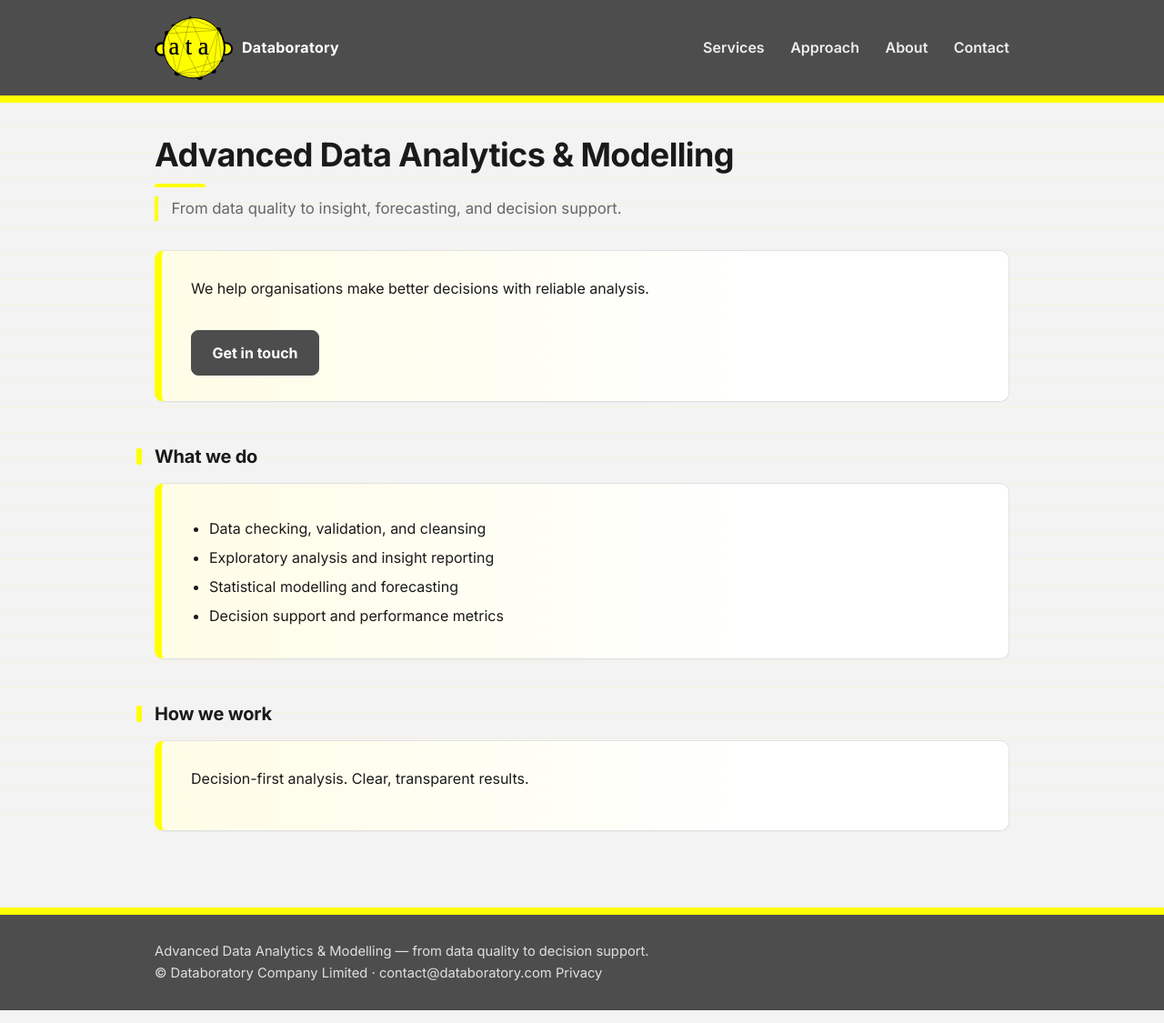
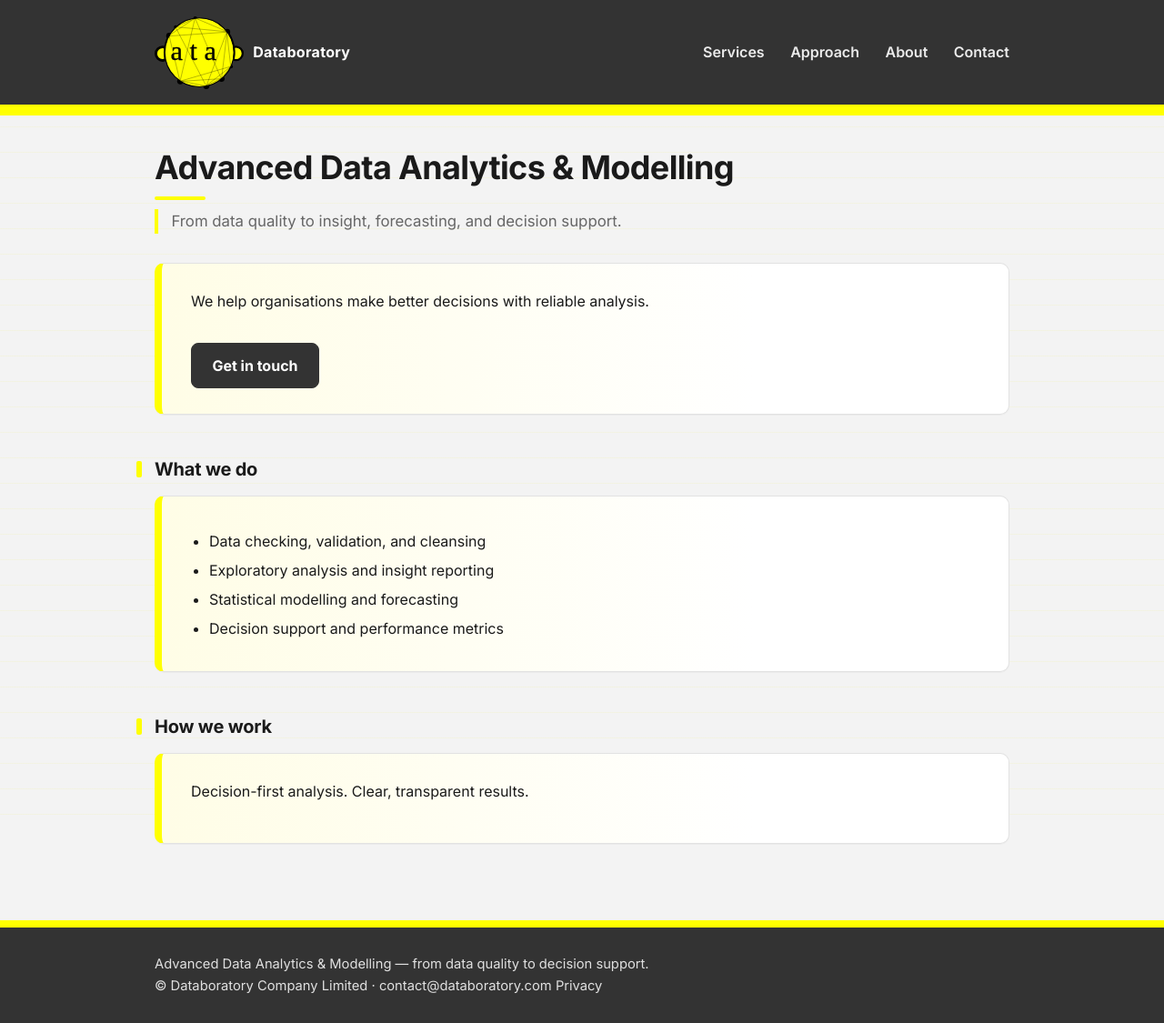
Before and after one commit to zippyplay/datab, a Jekyll site: the page built from index.html, in a window 1280 px wide. Shown: the whole page at 91% size. Built offline with Jekyll 4.4.1, drawn with Linux system fonts in a browser that asks for light colours.

Commit message:
Misc refinement on colour and boarder width etc.

```diff
--- a/_layouts/default.html
+++ b/_layouts/default.html
@@ -12,7 +12,7 @@
   <link rel="preconnect" href="https://fonts.googleapis.com">
   <link rel="preconnect" href="https://fonts.gstatic.com" crossorigin>
   <link href="https://fonts.googleapis.com/css2?family=Inter:wght@400;500;600;700&display=swap" rel="stylesheet">
-  <link rel="stylesheet" href="assets/css/style.css?v=20260203-3" />
+  <link rel="stylesheet" href="assets/css/style.css?v=20260203-4" />
 
 </head>
 
--- a/assets/css/style.css
+++ b/assets/css/style.css
@@ -5,7 +5,7 @@
 /* ---------- Design tokens ---------- */
 :root {
   /* Core colours */
-  --dark: #4d4d4d;          /* 70% grey replacing black */
+  --dark: #333333;          /* 80% grey replacing black */
   --text: #1a1a1a;
   --muted-text: #666666;
 
@@ -79,7 +79,7 @@ main.container {
 /* ---------- Header ---------- */
 .site-header {
   background: var(--dark);
-  border-bottom: 8px solid var(--yellow);
+  border-bottom: 12px solid var(--yellow);
 }
 
 .site-header .container {
@@ -100,7 +100,7 @@ main.container {
 }
 
 .brand img {
-  height: 70px;
+  height: 80px;
 }
 
 .brand span {
```
